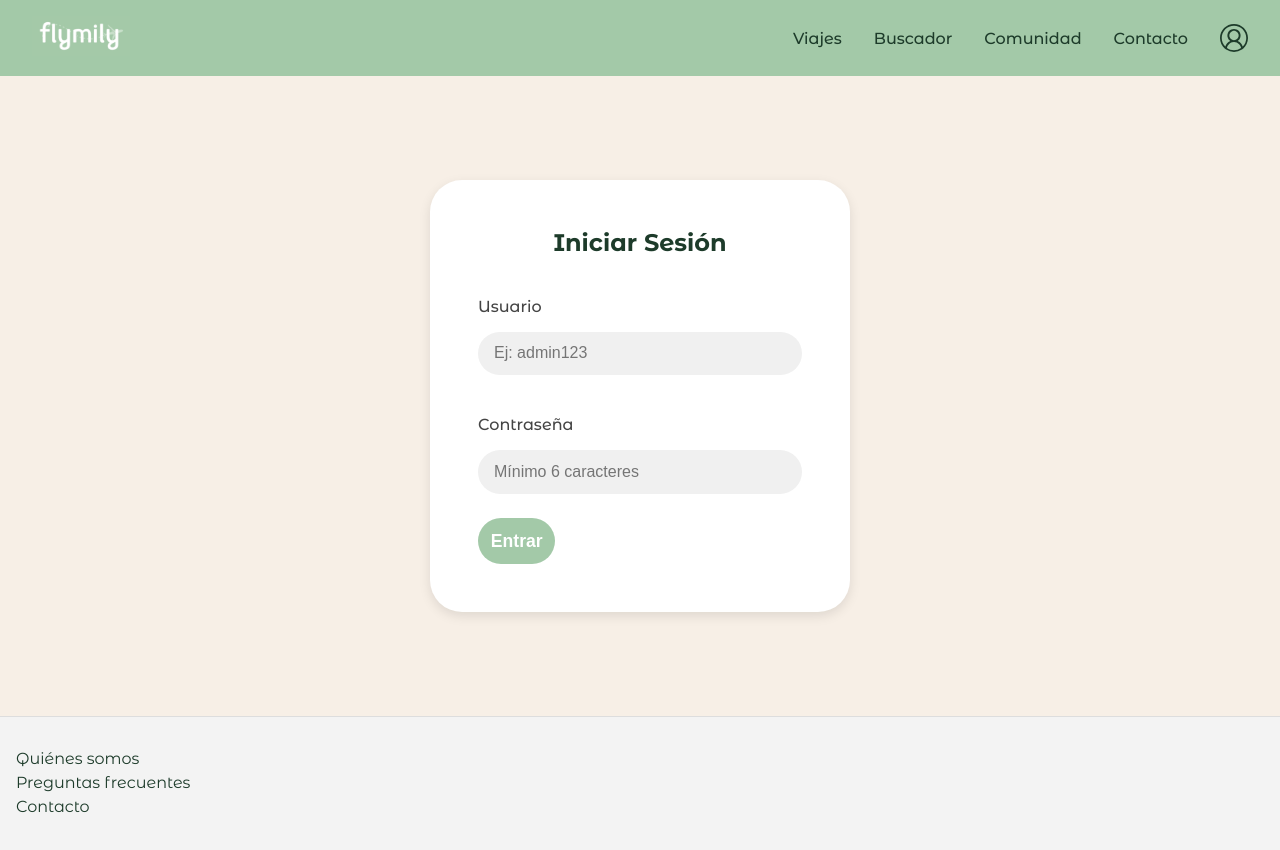
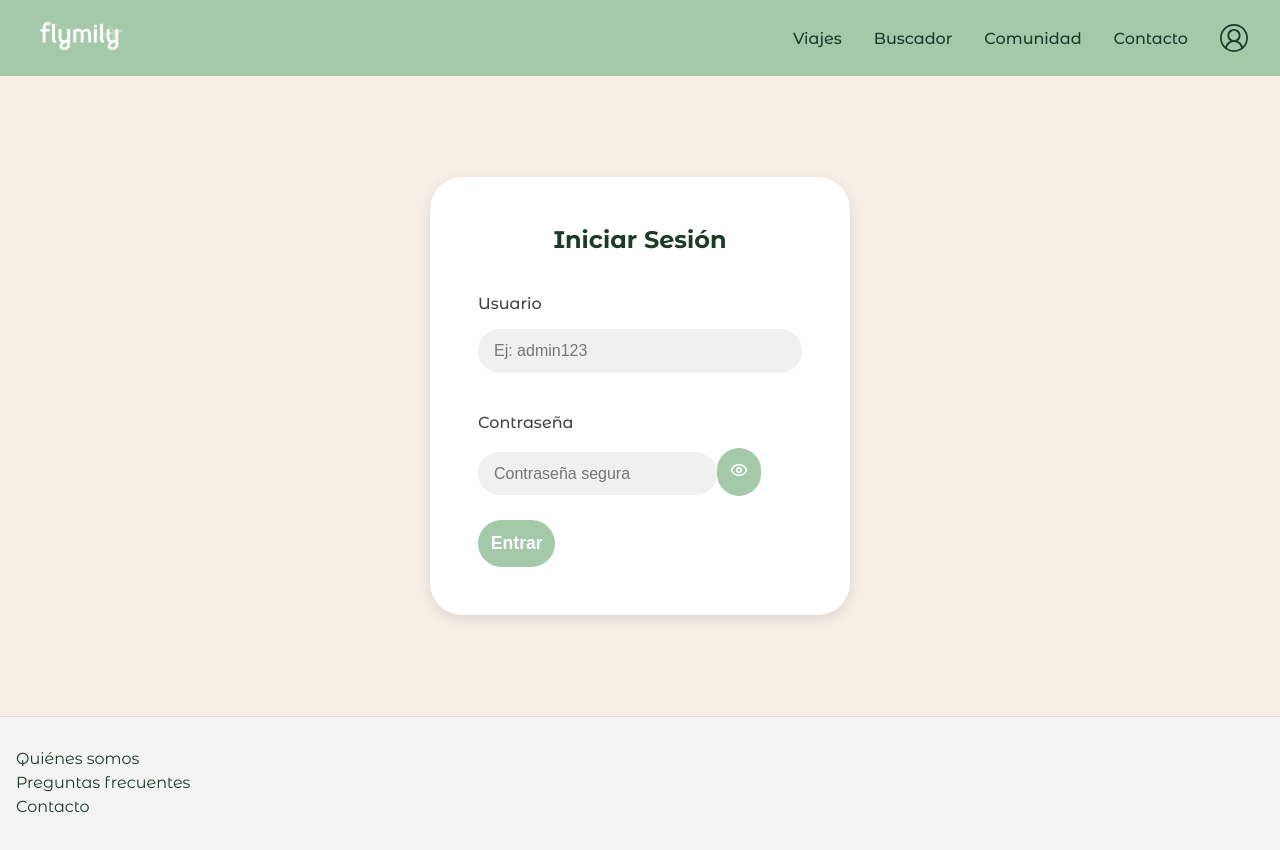
Before and after one commit to Flymily/Flymily-FE, a React (Vite) app: page /login in a window 1280 px wide. Built offline with nearby package versions, Linux system fonts and the light colour scheme.

Commit message:
Change for react hook form, add sanitization against XSS attacks, add eye to display password

```diff
--- a/package.json
+++ b/package.json
@@ -11,6 +11,7 @@
   "dependencies": {
     "axios": "^1.9.0",
     "dompurify": "^3.2.6",
+    "lucide-react": "^0.515.0",
     "react": "^19.1.0",
     "react-datepicker": "^8.4.0",
     "react-dom": "^19.1.0",
--- a/src/pages/login/Login.jsx
+++ b/src/pages/login/Login.jsx
@@ -1,99 +1,91 @@
 import { useState } from "react";
+import { useForm } from "react-hook-form";
 import { api as axios } from "../../services/api";
-
 import styles from './Login.module.css';
+import { Eye, EyeOff } from 'lucide-react';
 
 function LoginPage() {
-  const [form, setForm] = useState({ username: "", password: "" });
-  const [error, setError] = useState("");
+  const [showPassword, setShowPassword] = useState(false);
+  const [serverError, setServerError] = useState("");
   const [isLoading, setIsLoading] = useState(false);
 
-  const isValidInput = (value) => {
-    const regex = /^[a-zA-Z0-9._-]{3,20}$/;
-    return regex.test(value);
-  };
+  const {
+    register,
+    handleSubmit,
+    formState: { errors },
+    reset
+  } = useForm();
 
-  const handleChange = (e) => {
-    const { name, value } = e.target;
-    setForm((prev) => ({
-      ...prev,
-      [name]: value.trimStart()
-    }));
-  };
+  const togglePassword = () => setShowPassword(prev => !prev);
 
-  const handleSubmit = async (e) => {
-    e.preventDefault();
-    setError("");
+  const onSubmit = async (data) => {
+    setIsLoading(true);
+    setServerError("");
 
-
-    if (!form.username || !form.password) {
-      setError("Todos los campos son obligatorios");
-      return;
-    }
-
-    if (!isValidInput(form.username)) {
-      setError("El nombre de usuario no es válido (3-20 caracteres, sin símbolos raros)");
-      return;
-    }
-
-    if (form.password.length < 6) {
-      setError("La contraseña debe tener al menos 6 caracteres");
-      return;
-    }
-
-    setIsLoading(true);
     try {
-      const response = await axios.post(
-        "/auth/login",
-        { username: form.username, password: form.password },
-        {
+      await axios.post("/auth/login", data, {
         headers: {
           "Content-Type": "application/json",
         },
-        }
-      );
+      });
 
-      alert(response.data);
       window.location.href = "/admin";
     } catch (err) {
-      const msg =
-        err.response?.data ||
-        "Error inesperado en el servidor. Inténtalo más tarde.";
-      setError(typeof msg === "string" ? msg : JSON.stringify(msg));
+      setServerError("Usuario o contraseña incorrectos");
     } finally {
       setIsLoading(false);
+      reset({ password: "" });
     }
   };
 
   return (
     <main className={styles.loginContainer} aria-label="Página de inicio de sesión">
-      <form className={styles.loginForm} onSubmit={handleSubmit} noValidate autoComplete="off">
+      <form className={styles.loginForm} onSubmit={handleSubmit(onSubmit)} noValidate>
         <h2>Iniciar Sesión</h2>
 
-        {error && <div className={styles.error} role="alert">{error}</div>}
+        {serverError && <div className={styles.error} role="alert">{serverError}</div>}
+
         <label htmlFor="username">Usuario</label>
         <input
+          id="username"
           type="text"
-          name="username"
-          id="username"
-          value={form.username}
-          onChange={handleChange}
+          {...register("username", {
+            required: "El usuario es obligatorio",
+            pattern: {
+              value: /^[a-zA-Z0-9._-]{3,20}$/,
+              message: "Debe tener entre 3 y 20 caracteres sin símbolos raros",
+            },
+          })}
           autoComplete="username"
           placeholder="Ej: admin123"
-          required
         />
+        {errors.username && <span className={styles.error}>{errors.username.message}</span>}
 
         <label htmlFor="password">Contraseña</label>
+        <div className={styles.passwordContainer}>
           <input
-          type="password"
-          name="password"
             id="password"
-          value={form.password}
-          onChange={handleChange}
+            type={showPassword ? "text" : "password"}
+            {...register("password", {
+              required: "La contraseña es obligatoria",
+              minLength: {
+                value: 6,
+                message: "Mínimo 6 caracteres",
+              },
+              pattern: {
+                value: /^(?=.*[a-z])(?=.*[A-Z])(?=.*\d)(?=.*[\W_]).{6,}$/,
+                message:
+                  "Usa mayúsculas, minúsculas, números y un carácter especial",
+              },
+            })}
             autoComplete="current-password"
-          placeholder="Mínimo 6 caracteres"
-          required
+            placeholder="Contraseña segura"
           />
+          <button type="button" onClick={togglePassword} className={styles.toggleBtn} aria-label="Mostrar/Ocultar contraseña">
+            {showPassword ? <EyeOff size={18} /> : <Eye size={18} />}
+          </button>
+        </div>
+        {errors.password && <span className={styles.error}>{errors.password.message}</span>}
 
         <button type="submit" disabled={isLoading}>
           {isLoading ? "Cargando..." : "Entrar"}
```
Also changed, not shown: 1 other file (tests, documents, lock files or other folders). Lines whose indentation alone changed are shown as unchanged.
